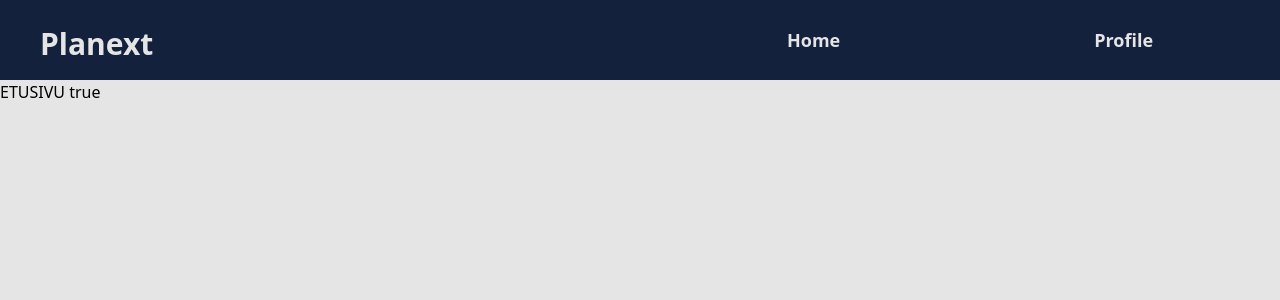
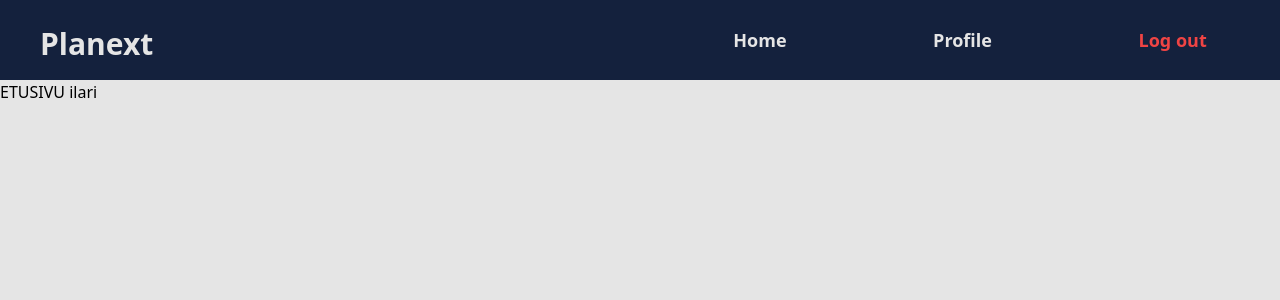
Before and after one commit to ilarikoik/planext, a React (Vite) app: page /index in a window 1280 px wide. Shown: the top 300 px of the page. Built offline with nearby package versions, Linux system fonts and the light colour scheme.

Commit message:
useContext test

```diff
--- a/src/App.tsx
+++ b/src/App.tsx
@@ -11,45 +11,51 @@ import {
 } from "react-router-dom";
 import { useEffect, useState } from "react";
 
+import { UserContext } from "./utils/userContext";
+
 // jos käyttäjää ei ole niin se palaa samantie Login pagelle
 // useNavigate` ei voi toimia Routerin ulkopuolella, joten AppContent sijoitetaan App-komponenttiin
 // jossa se ympäröidään <Router/>-komponentilla. Näin navigaatio toimii oikein.
 function AppContent() {
-  const [user, setUser] = useState(true);
   const navigate = useNavigate();
 
-  const handleUser = () => {
-    setUser(!user);
-  };
+  const user = {
+    user:"ilari",
+    logged: true
+  }
 
+// auth yhteydessä tämä ja Navbar näkyvyys pitäs toimia oikein
   useEffect(() => {
-    console.log(user);
     if (!user) {
       navigate("/");
+      console.log("kirjaduttu ulos ");
     }
   }, [user]);
 
+  //userContextilla helppo antaa arvoja mihin vaan sovelluksessa mutta niiden tilan päivittäminen vähän vaikeampaa koska ei voi useStatella päivittää suoraan sitä arvoa vaan useState päivittää sitten arvoa paikallisesti vaan. Pitää tehdä erillinen funnktio sitä varten.
   return (
+    <UserContext.Provider value={user}>
     <div className="min-h-screen bg-secondary min-w-full">
       {user && <Navbar></Navbar>}
       <div className="h-20 w-full bg-red-500 justify-around items-center ">
         <Routes>
           <Route
             path="/"
-            element={<Login user={user} handleUser={handleUser} />}
-          />
+            element={<Login />}
+            />
           <Route
             path="/index"
-            element={<Index user={user} handleUser={handleUser} />}
-          />
+            element={<Index />}
+            />
           <Route
             path="/profile"
-            element={<Profile user={user} handleUser={handleUser} />}
-          />
+            element={<Profile />}
+            />
           <Route path="*" element={<Error />} />
         </Routes>
       </div>
     </div>
+    </UserContext.Provider>
   );
 }
 
--- /dev/null
+++ b/src/interface/userInterface.tsx
@@ -0,0 +1,5 @@
+
+export interface userInterface {
+    user: string;
+    logged: boolean
+}
--- a/src/navigation/navbar.tsx
+++ b/src/navigation/navbar.tsx
@@ -1,6 +1,16 @@
+import { useContext, useEffect, useState } from "react";
 import { Link, useNavigate } from "react-router-dom";
+import { UserContext } from "../utils/userContext";
 
 export default function Navbar() {
+  const [user, setUser] = useState();
+
+
+    const handleClick = () => {
+      if (!user) {
+        console.log("Kirjauduttu ulos, käytä firebasen tarjoamaa LogOut funktiiosa tässä")
+    }
+  };
   return (
     <div className="h-20 w-full">
       <div className="h-full w-full flex flex-row">
@@ -15,6 +25,10 @@ export default function Navbar() {
             <li className="hover:underline">
               <Link to="/profile">Profile</Link>
             </li>
+            <li onClick={handleClick} className="hover:underline text-red-500">
+              Log out
+              {/* <Link to="/">Log Out</Link> */}
+            </li>
           </ul>
         </div>
       </div>
--- a/src/screens/index.tsx
+++ b/src/screens/index.tsx
@@ -1,16 +1,21 @@
 //
 //
 
-interface prop {
-  user: boolean;
-  handleUser: () => void;
-}
+import { useContext } from "react";
+import { UserContext } from "../utils/userContext";
 
-export default function Index({ user, handleUser }: prop) {
+// interface prop {
+//   user: boolean;
+//   handleUser: () => void;
+// }
+// { user, handleUser }: prop
+
+export default function Index() {
+    const user = useContext(UserContext)
   return (
     <div className="bg-background h-screen w-screen">
-      <button onClick={() => handleUser()} className=" hover:underline">
-        ETUSIVU {user.toString()}
+      <button  className=" hover:underline">
+        ETUSIVU {user?.user.toString()}
       </button>
     </div>
   );
--- a/src/screens/login.tsx
+++ b/src/screens/login.tsx
@@ -1,19 +1,31 @@
-import { useEffect } from "react";
+import { useContext, useEffect, useState } from "react";
 import { Link, redirect, useNavigate } from "react-router-dom";
+import { UserContext } from "../utils/userContext";
 
 interface prop {
   user: boolean;
   handleUser: () => void;
 }
 
-export default function Login({ user, handleUser }: prop) {
+export default function Login() {
   const navigate = useNavigate();
+  const userContxt = useContext(UserContext);
+  const [user, setUser] = useState(userContxt);
 
   useEffect(() => {
+    if (user?.logged) {
+      navigate("/index");
+      console.log("kirjauduttu sisään")
+    }
+  }, [user?.logged]);
+
+  const handleClick = () => {
     if (user) {
-      navigate("/index");
+      setUser({ ...user, logged: !user.logged });
     }
-  }, [user]);
+    console.log(user?.logged)
+  };
+
 
   return (
     <div className="bg-secondary h-screen w-screen">
@@ -22,7 +34,7 @@ export default function Login({ user, handleUser }: prop) {
       </div>
       <div className="min-h-[500px] w-full bg-secondary items-center justify-center flex">
         <div className="h-48 w-4/5 max-w-[800px] border-2 rounded-md border-primary items-center justify-center flex hover:bg-primary text-2xl font-bold text-primary hover:text-white">
-          <button onClick={() => handleUser()} className="hover:underline">
+          <button onClick={handleClick} className="hover:underline">
             Login with Google
           </button>
         </div>
--- a/src/screens/profile.tsx
+++ b/src/screens/profile.tsx
@@ -1,15 +1,16 @@
 //
 //
 
-interface prop {
-  user: boolean;
-  handleUser: () => void;
-}
+// interface prop {
+//   user: boolean;
+//   handleUser: () => void;
+// }
+// { user, handleUser }: prop
 
-export default function Profile({ user, handleUser }: prop) {
+export default function Profile() {
   return (
     <div className="bg-background h-screen w-screen">
-      <button onClick={() => handleUser()} className=" hover:underline">
+      <button  className=" hover:underline">
         vaihda user boolean arvoa tästä
       </button>
       <div className="bg-red-200 h-4/5 w-full justify-center items-center flex">
--- /dev/null
+++ b/src/utils/userContext.tsx
@@ -0,0 +1,5 @@
+
+import { createContext } from "react";
+import { userInterface } from "../interface/userInterface";
+
+export const UserContext = createContext<userInterface | null>(null);
```
